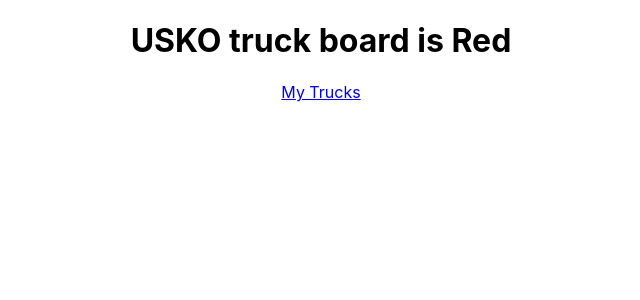
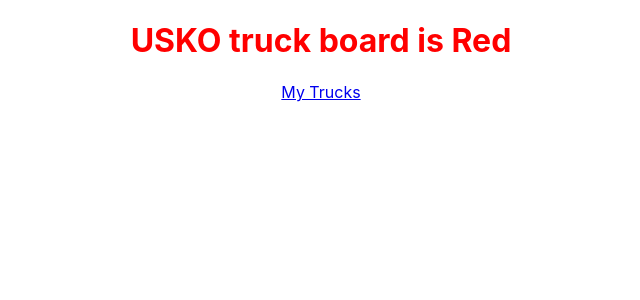
Before and after one commit to JoshuaTkachuk/DispatchApp, a React (Create React App) app in the folder client/: page / in a window 1280 px wide. Shown: the top 300 px of the page, without its empty margins (319-959 px from the left). Built offline with nearby package versions, Linux system fonts and the light colour scheme; the HTML template or start-up script is replaced by a standard one.

Commit message:
added css and js files

```diff
--- a/client/src/components/Home.js
+++ b/client/src/components/Home.js
@@ -1,6 +1,8 @@
 import React,{useState,useEffect} from "react";
 import axios from "axios";
 import {Link, useNavigate} from "react-router-dom";
+import "../styles/Home.css";
+import "../scripts/HomeScripts.js";
 
 const Home=()=>{
 
--- /dev/null
+++ b/client/src/styles/Home.css
@@ -0,0 +1,3 @@
+h1{
+    color: red;
+}
```
Also changed, not shown: client/src/scripts/HomeScripts.js (added), 1 other file (tests, documents, lock files or other folders).
